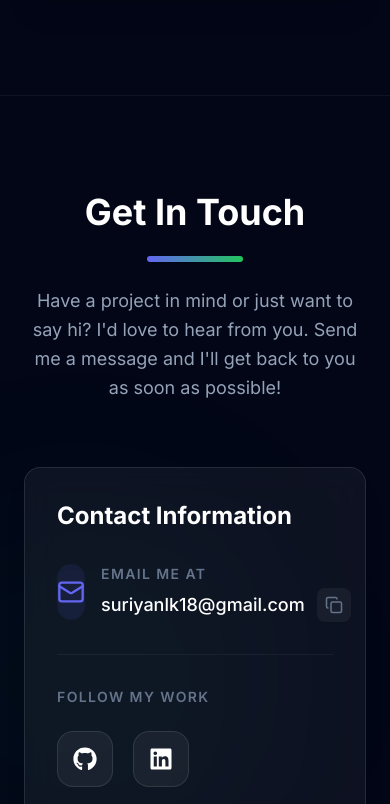
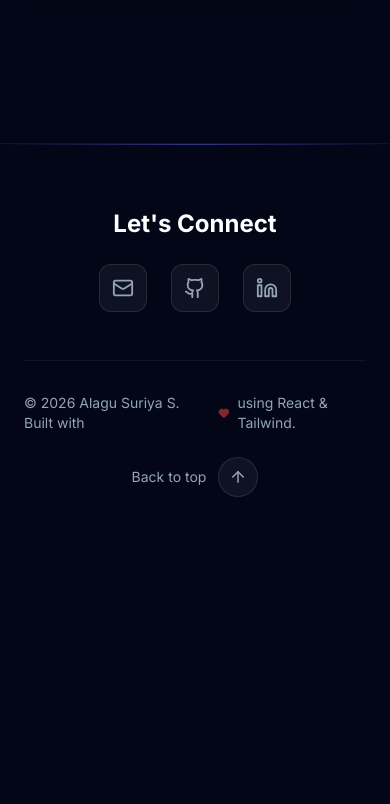
Before and after one commit to Suriya1811/Alagusuriya-Portfolio, a React (Vite) app: page / in a window 390 px wide. Shown: the part 9400-10204 px from the top of the page. After the commit the page ends 9929 px from the top, so only its background shows below. Built offline with nearby package versions, Linux system fonts and the light colour scheme.

Commit message:
Remove Contact section and move social links to footer

```diff
--- a/src/App.jsx
+++ b/src/App.jsx
@@ -5,7 +5,6 @@ import Skills from './sections/Skills';
 import Experience from './sections/Experience';
 import Projects from './sections/Projects';
 import Education from './sections/Education';
-import Contact from './sections/Contact';
 import Footer from './components/Footer';
 
 function App() {
@@ -23,7 +22,6 @@ function App() {
         <Experience />
         <Projects />
         <Education />
-        <Contact />
       </main>
 
       <Footer />
--- a/src/components/Footer.jsx
+++ b/src/components/Footer.jsx
@@ -1,13 +1,33 @@
-import { Heart, ArrowUp } from 'lucide-react';
+import { Heart, ArrowUp, Mail, Github, Linkedin } from 'lucide-react';
 
 export default function Footer() {
   const scrollToTop = () => {
     window.scrollTo({ top: 0, behavior: 'smooth' });
   };
 
+  const email = "suriyanlk18@gmail.com";
+
   return (
-    <footer className="w-full bg-darker border-t border-white/5 py-8 mt-12 relative">
-      <div className="container mx-auto px-6 flex flex-col md:flex-row items-center justify-between gap-4">
+    <footer className="w-full bg-darker border-t border-white/5 pt-16 pb-8 mt-12 relative overflow-hidden">
+      <div className="absolute top-0 left-1/2 -translate-x-1/2 w-full max-w-4xl h-[1px] bg-gradient-to-r from-transparent via-primary/50 to-transparent"></div>
+
+      <div className="container mx-auto px-6">
+        <div className="flex flex-col items-center mb-12">
+          <h3 className="text-2xl font-bold text-white mb-6">Let's Connect</h3>
+          <div className="flex gap-6">
+            <a href={`mailto:${email}`} className="p-3 rounded-xl bg-white/5 border border-white/10 text-slate-400 hover:text-primary hover:border-primary/50 hover:-translate-y-1 transition-all duration-300">
+              <Mail size={22} />
+            </a>
+            <a href="https://github.com/Suriya1811" target="_blank" rel="noreferrer" className="p-3 rounded-xl bg-white/5 border border-white/10 text-slate-400 hover:text-white hover:border-white/50 hover:-translate-y-1 transition-all duration-300">
+              <Github size={22} />
+            </a>
+            <a href="https://linkedin.com/in/alagusuriya" target="_blank" rel="noreferrer" className="p-3 rounded-xl bg-white/5 border border-white/10 text-slate-400 hover:text-[#0A66C2] hover:border-[#0A66C2]/50 hover:-translate-y-1 transition-all duration-300">
+              <Linkedin size={22} />
+            </a>
+          </div>
+        </div>
+
+        <div className="flex flex-col md:flex-row items-center justify-between gap-6 pt-8 border-t border-white/5">
           <div className="text-slate-400 text-sm flex items-center gap-1">
             <span>&copy; {new Date().getFullYear()} Alagu Suriya S. Built with</span>
             <Heart size={14} className="text-red-500 fill-red-500 mx-1 animate-pulse" />
@@ -16,14 +36,15 @@ export default function Footer() {
 
           <button
             onClick={scrollToTop}
-          className="flex items-center gap-2 text-sm text-slate-400 hover:text-primary transition-colors hover:-translate-y-1 transform duration-300"
+            className="flex items-center gap-3 text-sm text-slate-400 hover:text-primary transition-all group"
             aria-label="Back to top"
           >
             <span>Back to top</span>
-          <div className="w-8 h-8 rounded-full bg-white/5 flex items-center justify-center border border-white/10">
-            <ArrowUp size={16} />
+            <div className="w-10 h-10 rounded-full bg-white/5 flex items-center justify-center border border-white/10 group-hover:border-primary group-hover:bg-primary/10 transition-all">
+              <ArrowUp size={18} />
             </div>
           </button>
+        </div>
       </div>
     </footer>
   );
--- a/src/components/Navbar.jsx
+++ b/src/components/Navbar.jsx
@@ -8,7 +8,6 @@ const NAV_LINKS = [
   { name: 'Experience', href: '#experience' },
   { name: 'Projects', href: '#projects' },
   { name: 'Education', href: '#education' },
-  { name: 'Contact', href: '#contact' },
 ];
 
 export default function Navbar() {
@@ -40,7 +39,7 @@ export default function Navbar() {
             </a>
           ))}
           <a
-            href="#contact"
+            href="#projects"
             className="px-4 py-2 rounded-full bg-primary/10 text-primary border border-primary/20 hover:bg-primary hover:text-white transition-all text-sm font-medium"
           >
             Hire Me
```
Lines whose indentation alone changed are shown as unchanged.
